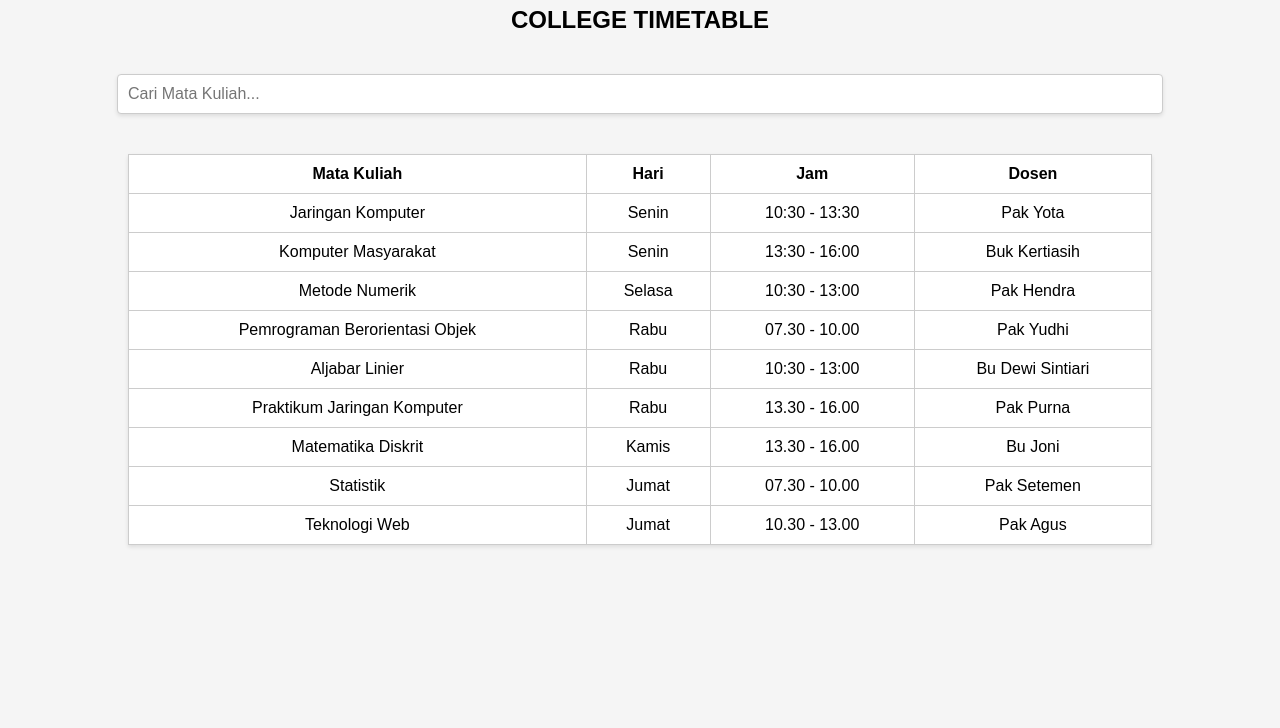
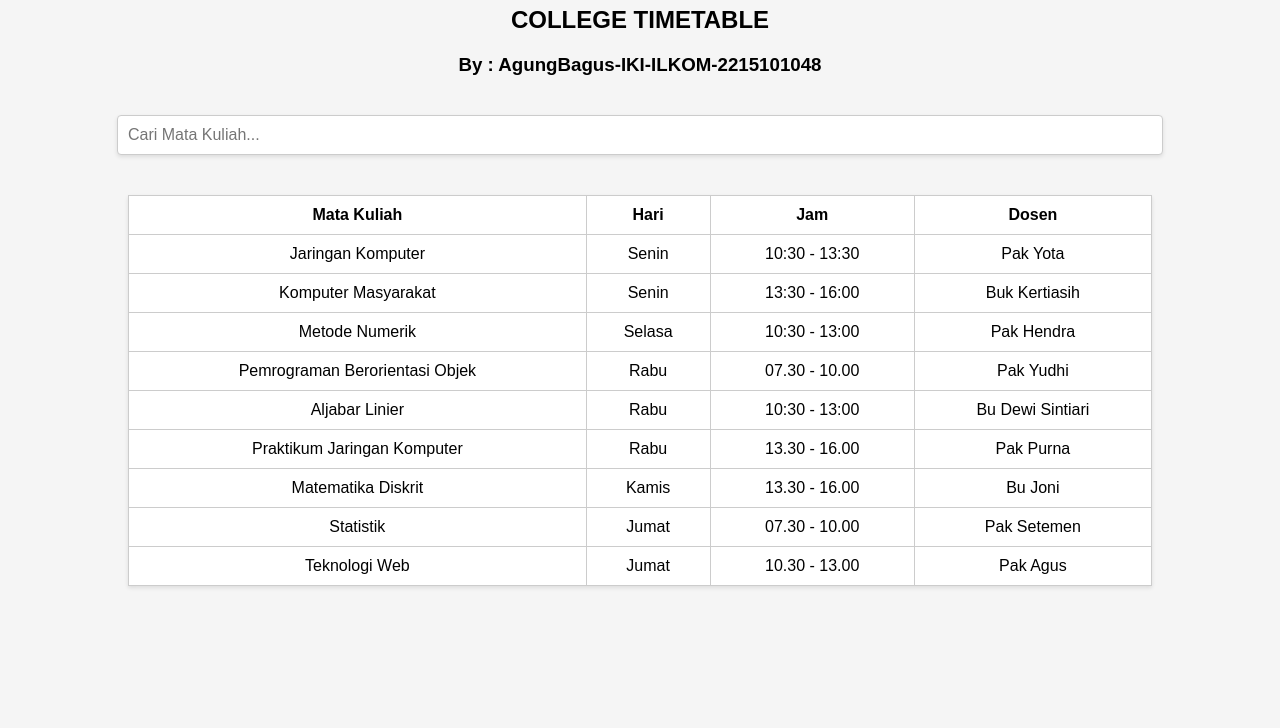
Before and after one commit to anakagung55/TechnologyWeb-Course, a plain HTML site: page TimeTablesMatkul/index.html in a window 1280 px wide. Shown: the part 72-800 px from the top of the page. Drawn offline with Linux system fonts and the light colour scheme.

Commit message:
Update index.html

```diff
--- a/TimeTablesMatkul/index.html
+++ b/TimeTablesMatkul/index.html
@@ -9,6 +9,7 @@
 <body>
     <h1>Course Schedule IKI Class 2023-2024</h1>
     <h2>COLLEGE TIMETABLE</h2>
+    <h3>By : AgungBagus-IKI-ILKOM-2215101048</h3>
 
     <!-- Input untuk pencarian -->
     <input type="text" id="searchInput" onkeyup="searchTable()" placeholder="Cari Mata Kuliah...">
```
